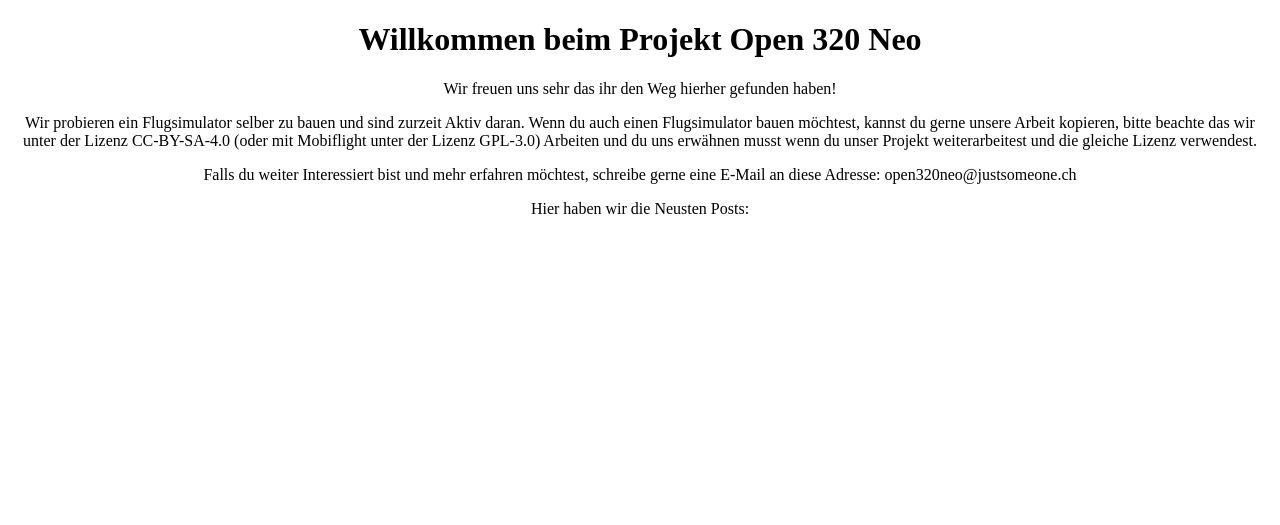
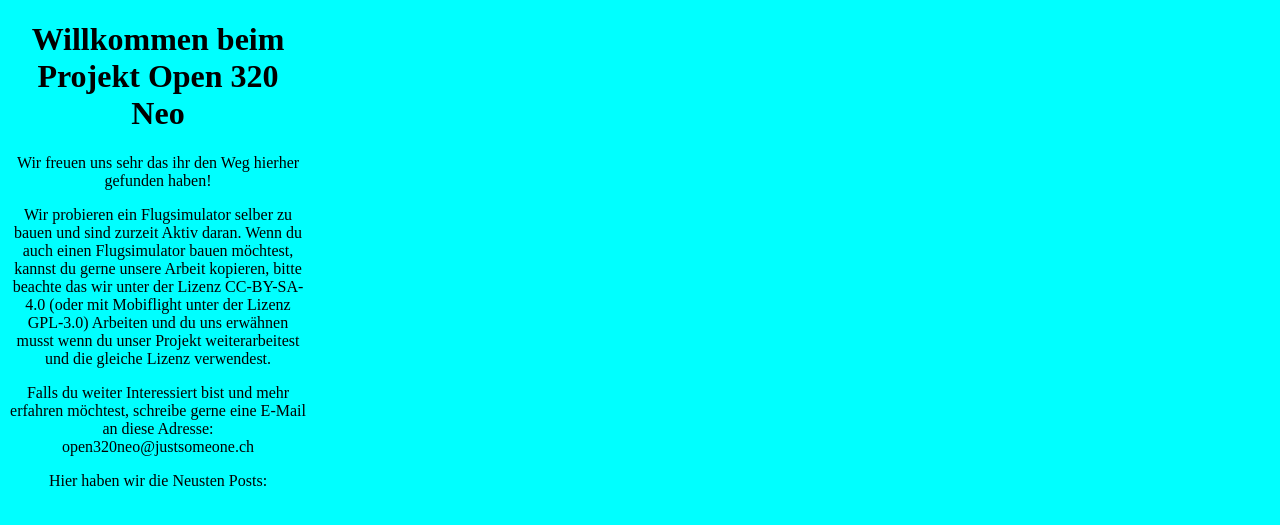
Before and after one commit to open-320-neo/website, a Jekyll site: the page built from index.md, in a window 1280 px wide. Shown: the top 525 px of the page. Built offline with Jekyll 4.4.1, drawn with Linux system fonts in a browser that asks for light colours.

Commit message:
add a max width and a nicer background

```diff
--- a/_layouts/post.html
+++ b/_layouts/post.html
@@ -4,6 +4,7 @@
     <meta charset="UTF-8">
     <meta name="viewport" content="width=device-width, initial-scale=1.0">
     <title>{{ page.title }}</title>
+    <link rel="stylesheet" href="{{ site.baseurl }}/assets/css/main.css">
 </head>
 <body>
     <p>Lizenz die verwendet wurde: {{ page.license }}</p>
--- a/assets/css/main.css
+++ b/assets/css/main.css
@@ -1,3 +1,5 @@
 body {
     text-align: center;
+    max-width: 300px;
+    background-color: aqua;
 }
```
